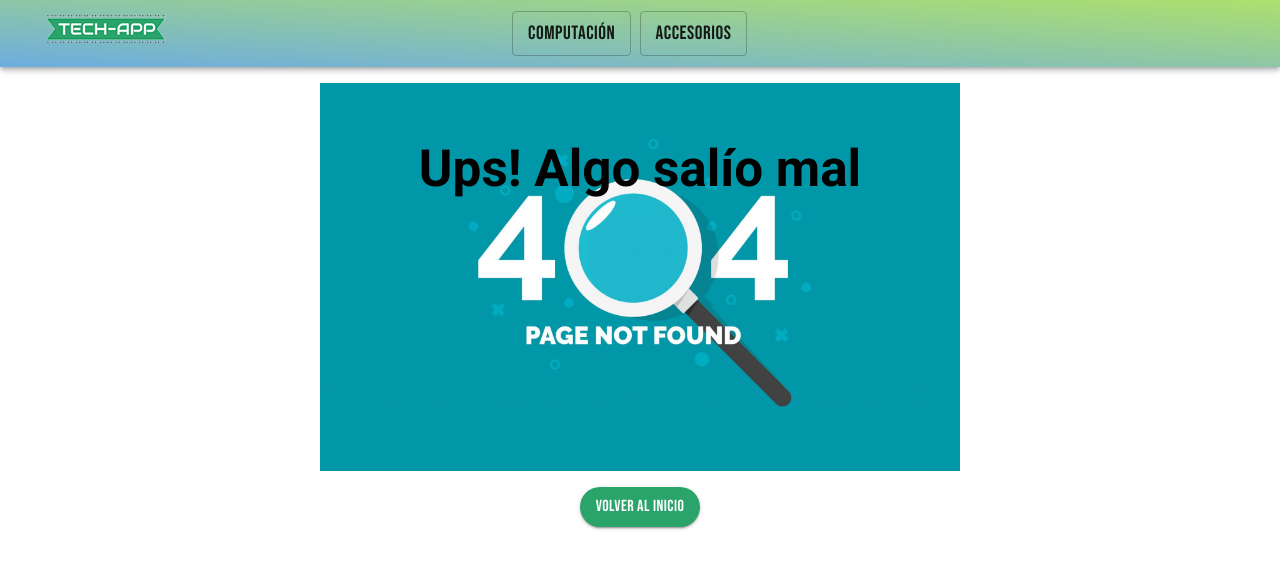
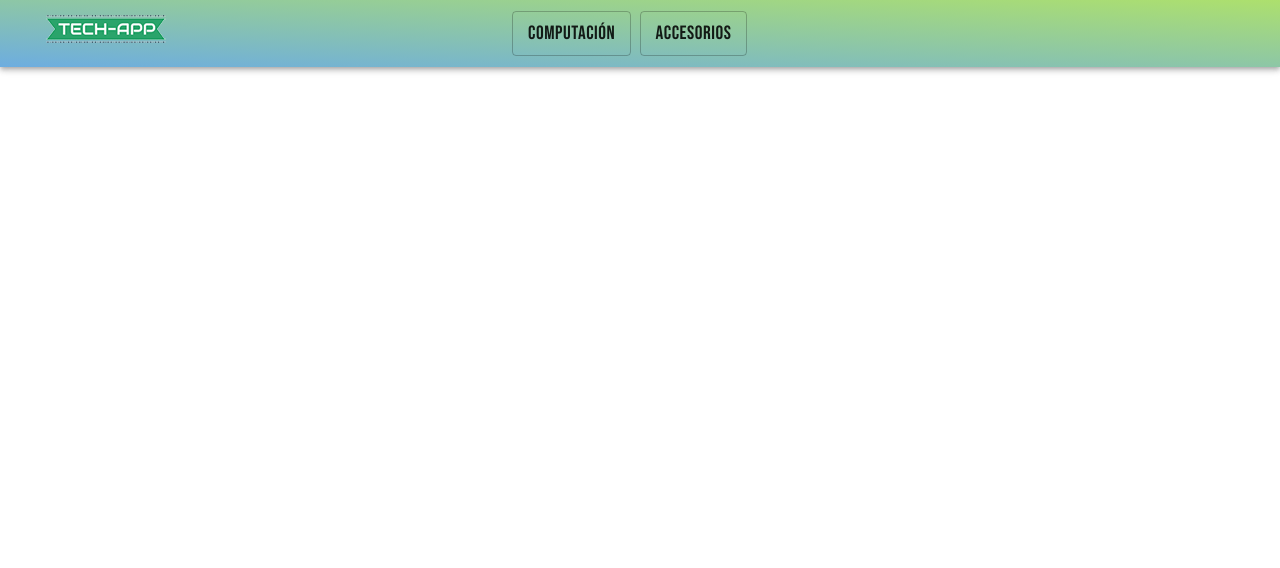
Before and after one commit to pablowaller/tech-app, a React (Create React App) app: page / in a window 1280 px wide. Shown: the top 568 px of the page. Built offline with nearby package versions, Linux system fonts and the light colour scheme.

Commit message:
Ultimos Detalles 3

```diff
--- a/src/router/routes.js
+++ b/src/router/routes.js
@@ -21,7 +21,7 @@ export const Routes = () => {
           <Route exact path="/Cart">
             <Cart />
           </Route>
-          <Route path="/*" component={NotFoundComponent}>
+          <Route path="/tech-app/*" component={NotFoundComponent}>
               <NotFoundComponent />
           </Route>
         </Switch>
```
